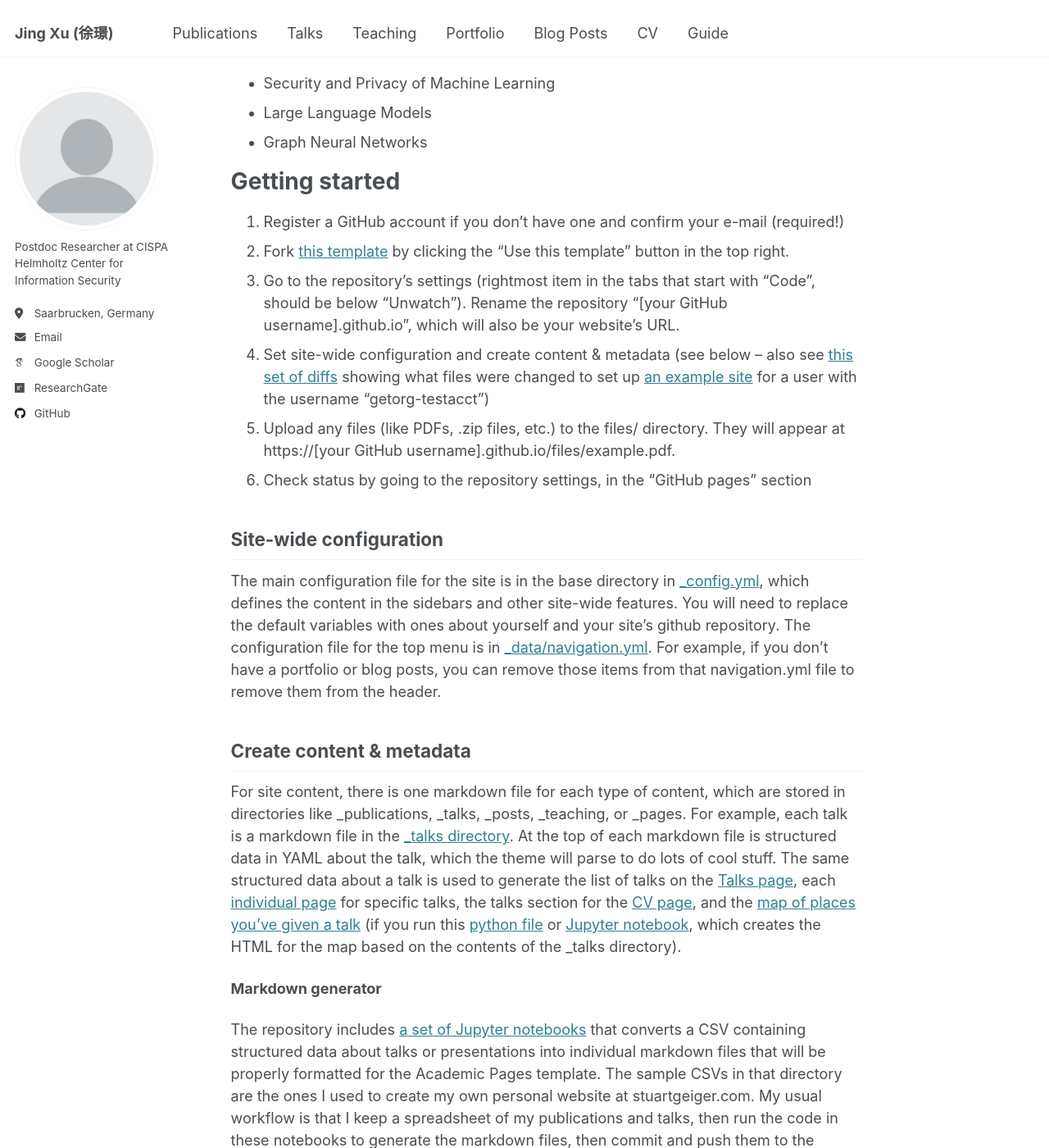
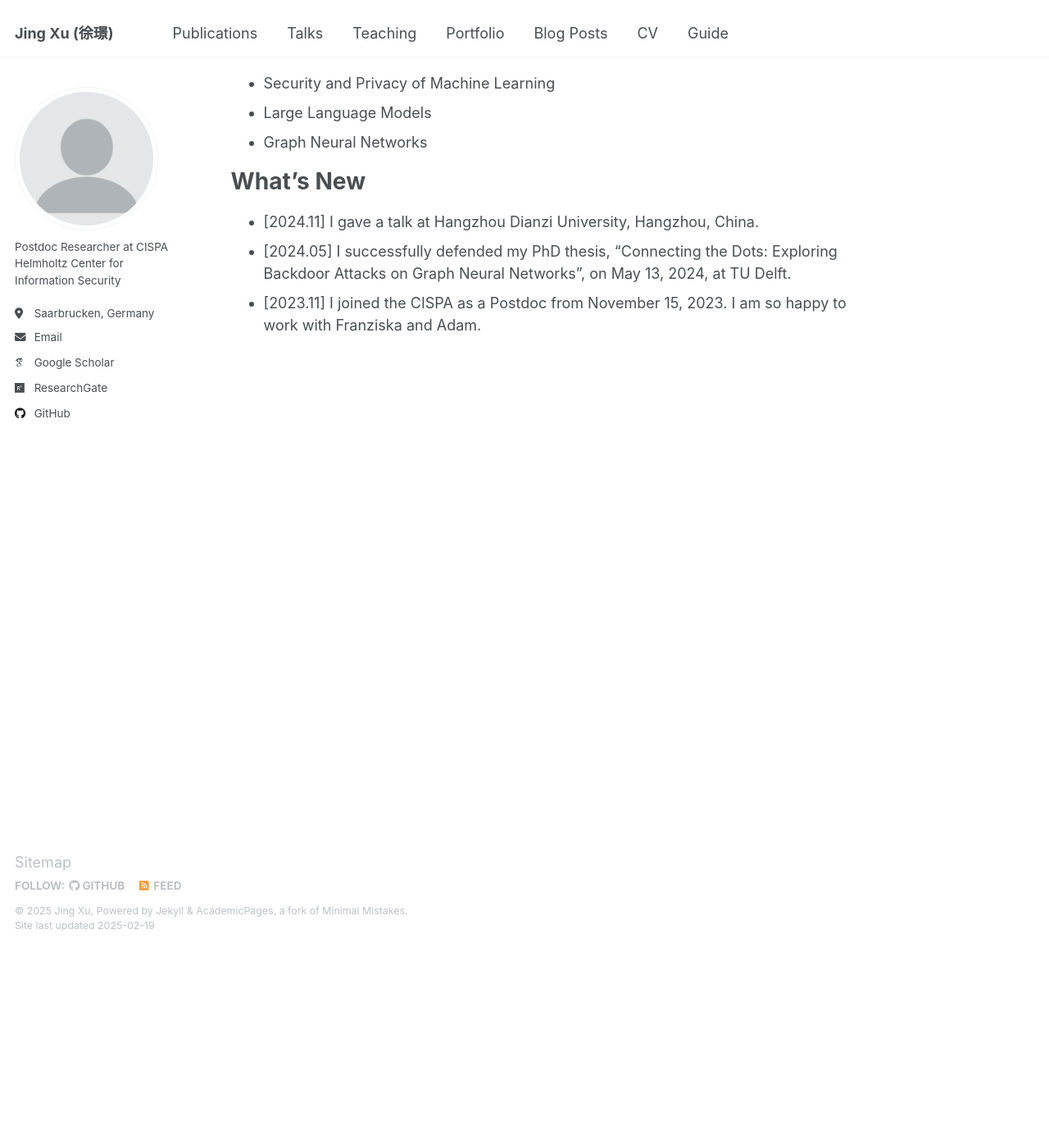
Before and after one commit to xujing1994/xujing1994.github.io, a Jekyll site: the page built from _pages/about.md, in a window 1280 px wide and 1400 px high, scrolled down 243 px. Shown: the whole window at 82% size. Built offline with Jekyll 4.4.1, drawn with Linux system fonts in a browser that asks for light colours; some web fonts are replaced; some of the changed text lies outside the part shown.

Commit message:
Update about.md

```diff
--- a/_pages/about.md
+++ b/_pages/about.md
@@ -15,35 +15,8 @@ Research Interests
 * Large Language Models
 * Graph Neural Networks
 
-Getting started
+What's New
 ======
-1. Register a GitHub account if you don't have one and confirm your e-mail (required!)
-1. Fork [this template](https://github.com/academicpages/academicpages.github.io) by clicking the "Use this template" button in the top right.
-1. Go to the repository's settings (rightmost item in the tabs that start with "Code", should be below "Unwatch"). Rename the repository "[your GitHub username].github.io", which will also be your website's URL.
-1. Set site-wide configuration and create content & metadata (see below -- also see [this set of diffs](http://archive.is/3TPas) showing what files were changed to set up [an example site](https://getorg-testacct.github.io) for a user with the username "getorg-testacct")
-1. Upload any files (like PDFs, .zip files, etc.) to the files/ directory. They will appear at https://[your GitHub username].github.io/files/example.pdf.
-1. Check status by going to the repository settings, in the "GitHub pages" section
-
-Site-wide configuration
-------
-The main configuration file for the site is in the base directory in [_config.yml](https://github.com/academicpages/academicpages.github.io/blob/master/_config.yml), which defines the content in the sidebars and other site-wide features. You will need to replace the default variables with ones about yourself and your site's github repository. The configuration file for the top menu is in [_data/navigation.yml](https://github.com/academicpages/academicpages.github.io/blob/master/_data/navigation.yml). For example, if you don't have a portfolio or blog posts, you can remove those items from that navigation.yml file to remove them from the header.
-
-Create content & metadata
-------
-For site content, there is one markdown file for each type of content, which are stored in directories like _publications, _talks, _posts, _teaching, or _pages. For example, each talk is a markdown file in the [_talks directory](https://github.com/academicpages/academicpages.github.io/tree/master/_talks). At the top of each markdown file is structured data in YAML about the talk, which the theme will parse to do lots of cool stuff. The same structured data about a talk is used to generate the list of talks on the [Talks page](https://academicpages.github.io/talks), each [individual page](https://academicpages.github.io/talks/2012-03-01-talk-1) for specific talks, the talks section for the [CV page](https://academicpages.github.io/cv), and the [map of places you've given a talk](https://academicpages.github.io/talkmap.html) (if you run this [python file](https://github.com/academicpages/academicpages.github.io/blob/master/talkmap.py) or [Jupyter notebook](https://github.com/academicpages/academicpages.github.io/blob/master/talkmap.ipynb), which creates the HTML for the map based on the contents of the _talks directory).
-
-**Markdown generator**
-
-The repository includes [a set of Jupyter notebooks](https://github.com/academicpages/academicpages.github.io/tree/master/markdown_generator
-) that converts a CSV containing structured data about talks or presentations into individual markdown files that will be properly formatted for the Academic Pages template. The sample CSVs in that directory are the ones I used to create my own personal website at stuartgeiger.com. My usual workflow is that I keep a spreadsheet of my publications and talks, then run the code in these notebooks to generate the markdown files, then commit and push them to the GitHub repository.
-
-How to edit your site's GitHub repository
-------
-Many people use a git client to create files on their local computer and then push them to GitHub's servers. If you are not familiar with git, you can directly edit these configuration and markdown files directly in the github.com interface. Navigate to a file (like [this one](https://github.com/academicpages/academicpages.github.io/blob/master/_talks/2012-03-01-talk-1.md) and click the pencil icon in the top right of the content preview (to the right of the "Raw | Blame | History" buttons). You can delete a file by clicking the trashcan icon to the right of the pencil icon. You can also create new files or upload files by navigating to a directory and clicking the "Create new file" or "Upload files" buttons.
-
-Example: editing a markdown file for a talk
-![Editing a markdown file for a talk](/images/editing-talk.png)
-
-For more info
-------
-More info about configuring Academic Pages can be found in [the guide](https://academicpages.github.io/markdown/), the [growing wiki](https://github.com/academicpages/academicpages.github.io/wiki), and you can always [ask a question on GitHub](https://github.com/academicpages/academicpages.github.io/discussions). The [guides for the Minimal Mistakes theme](https://mmistakes.github.io/minimal-mistakes/docs/configuration/) (which this theme was forked from) might also be helpful.
+* [2024.11] I gave a talk at Hangzhou Dianzi University, Hangzhou, China.
+* [2024.05] I successfully defended my PhD thesis, "Connecting the Dots: Exploring Backdoor Attacks on Graph Neural Networks", on May 13, 2024, at TU Delft.
+* [2023.11] I joined the CISPA as a Postdoc from November 15, 2023. I am so happy to work with Franziska and Adam.
```
